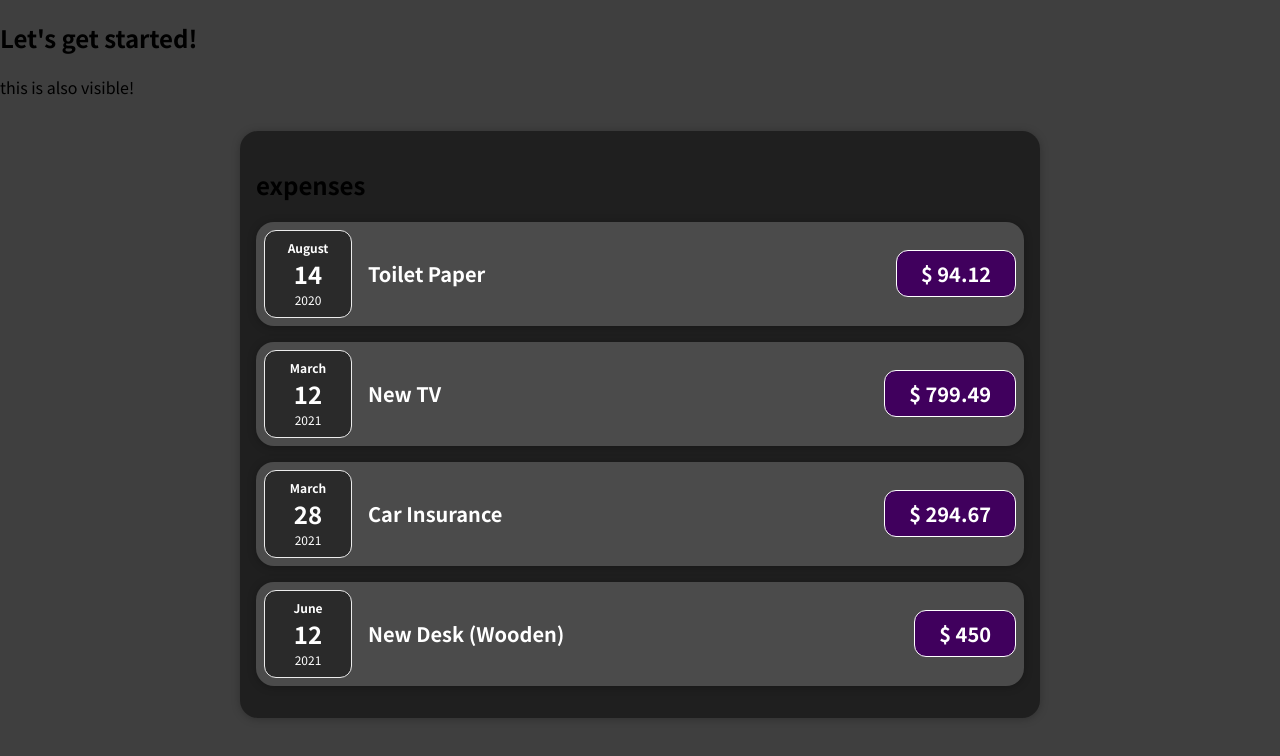
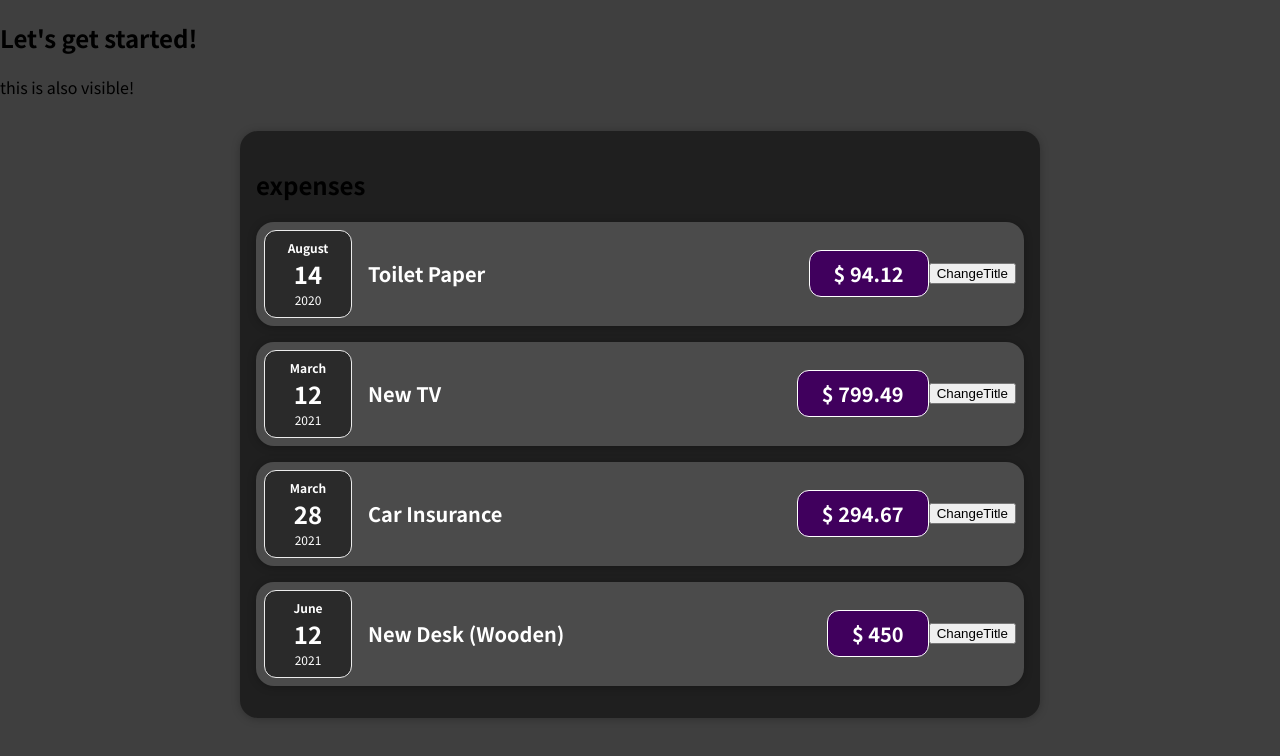
Before and after one commit to brianAckermann/udemy-react-app, a React (Create React App) app in the folder 01-starting-setup/: page / in a window 1280 px wide. Shown: the top 756 px of the page. Built offline with nearby package versions, Linux system fonts and the light colour scheme.

Commit message:
Finished lesson 48 - working with state

```diff
--- a/01-starting-setup/src/components/Expenses/ExpenseItem.js
+++ b/01-starting-setup/src/components/Expenses/ExpenseItem.js
@@ -1,17 +1,27 @@
+import React , { useState } from 'react'
+
 import './ExpenseItem.css';
 import ExpenseDate from './ExpenseDate';
 import Card from '../UI/Card';
 
 function ExpenseItem(props) {
+    const [title, setTitle] = useState(props.title);
 
+
+    const buttonClickHandler = () => {
+        console.log("clicked");
+        setTitle(title + "!");
+        console.log(title);
+    }
 
     return (
         <Card className="expense-item">
             <ExpenseDate date={props.date}></ExpenseDate>
             <div className="expense-item__description">
-                <h2>{props.title}</h2>
+                <h2>{title}</h2>
             </div>
             <div className="expense-item__price">$ {props.amount}</div>
+            <button  onClick={buttonClickHandler}>ChangeTitle</button>
         </Card>
     );
 }
```
